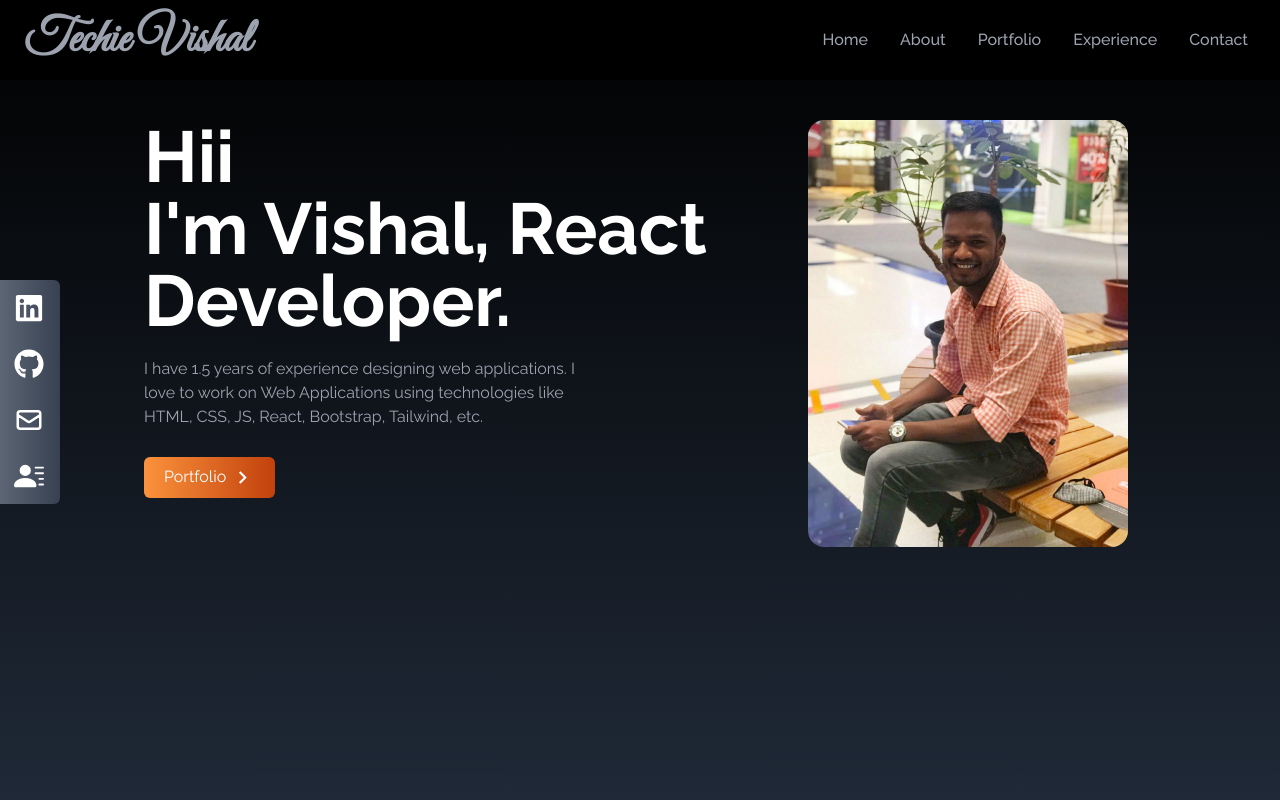
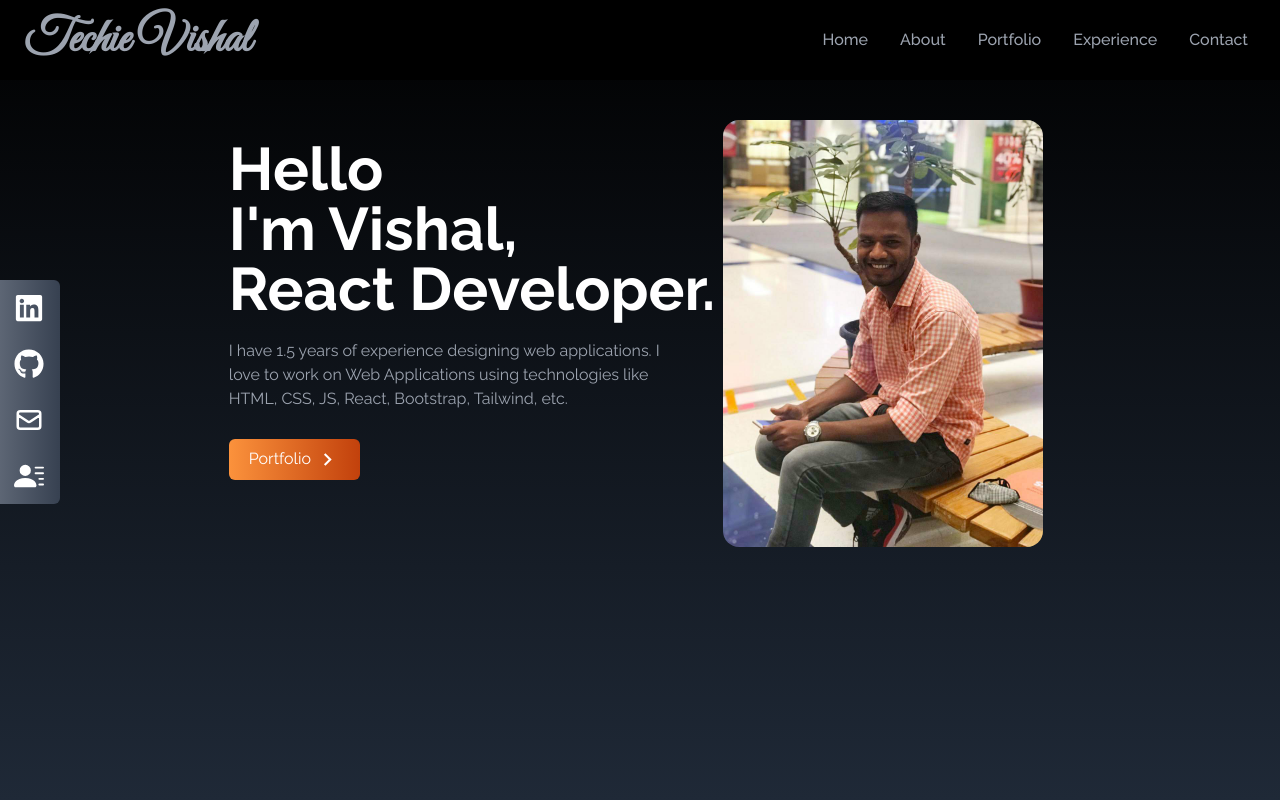
Before and after one commit to vishalpatil04/MyPortfolio, a React (Create React App) app: page / in a window 1280 px wide. Shown: the top 800 px of the page. Built offline with nearby package versions, Linux system fonts and the light colour scheme.

Commit message:
minor changes to home

```diff
--- a/src/components/Home.jsx
+++ b/src/components/Home.jsx
@@ -13,8 +13,8 @@ const Home = () => {
       <div className="max-w-screen-lg mx-auto flex flex-col
       items-center justify-center  px-4  md:flex-row">
         <div className="flex flex-col justify-centerc h-full">
-          <h2 className="text-4xl sm:text-7xl
-          font-bold text-white">Hii <br/>I'm Vishal, React Developer.</h2>
+          <h2 className="text-4xl sm:text-6xl
+          font-bold text-white">Hello <br/>I'm Vishal, <br/>React Developer.</h2>
           <p className="text-gray-400 py-5 max-w-md">
             I have 1.5 years of experience designing web applications. I love to
             work on Web Applications using technologies like HTML, CSS, JS,
```
